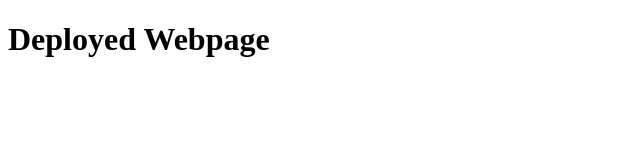
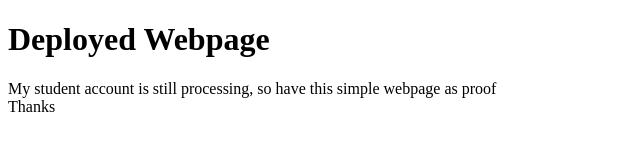
Before and after one commit to kj7639/proof, a plain HTML site: page index.html in a window 1280 px wide. Shown: the whole page, without its empty margins (0-640 px from the left). Drawn offline with Linux system fonts and the light colour scheme.

Commit message:
Update index.html

```diff
--- a/index.html
+++ b/index.html
@@ -5,5 +5,8 @@
   </head>
   <body>
     <h1>Deployed Webpage</h1>
+    <p>My student account is still processing, so have this simple webpage as proof
+      <br>Thanks
+    </p>
   </body>
 </html>
```
